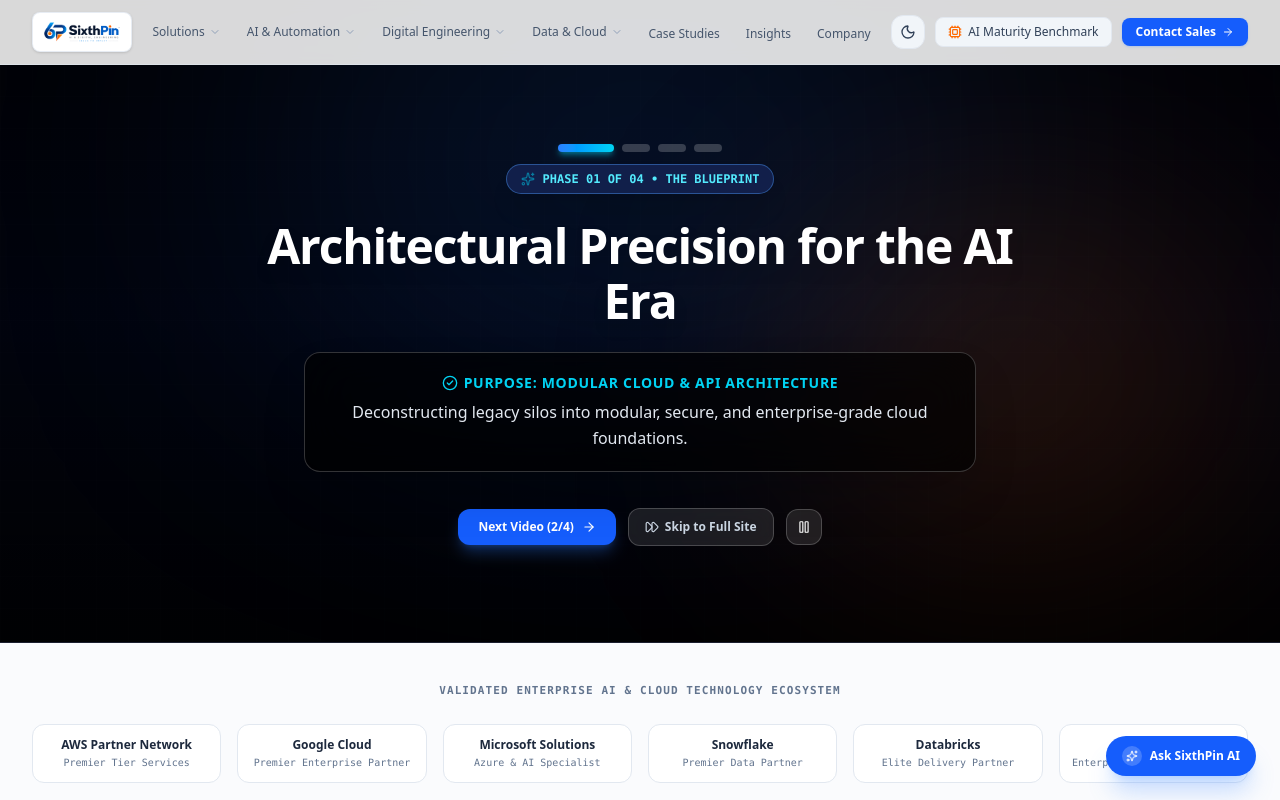
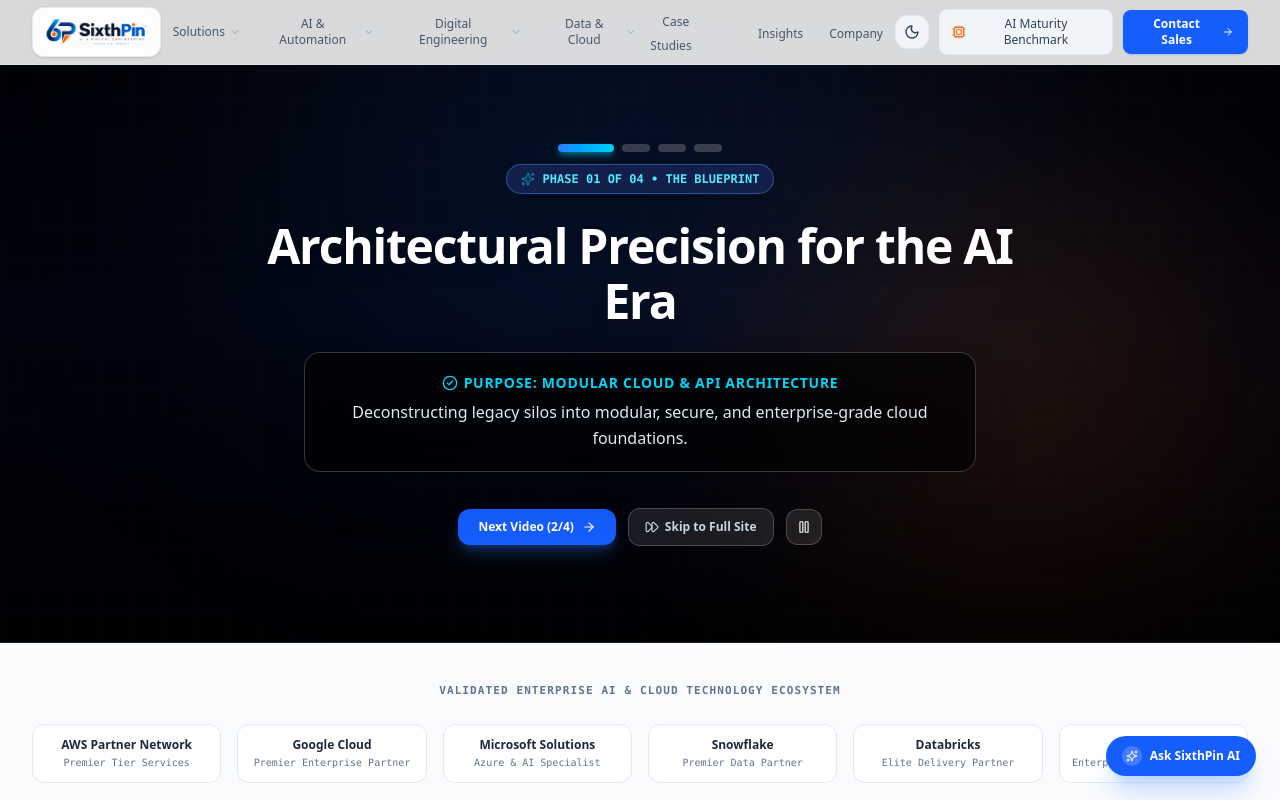
Before and after one commit to prasadkumarg202/sixthPin, a Next.js app: page / in a window 1280 px wide. Shown: the top 800 px of the page. Built offline with nearby package versions, Linux system fonts and the light colour scheme.

Commit message:
Implement animated SixthPin logo component with recurring glow trigger and VideoObject Schema JSON-LD

```diff
--- a/src/app/globals.css
+++ b/src/app/globals.css
@@ -168,3 +168,23 @@
 .animate-spin-slow {
   animation: spinSlow 12s linear infinite;
 }
+
+/* Attention-Grabbing Brand Logo Pulse/Glow Animation */
+@keyframes logoAttention {
+  0% {
+    transform: scale(1);
+    filter: drop-shadow(0 0 0 rgba(0, 119, 255, 0));
+  }
+  50% {
+    transform: scale(1.05);
+    filter: drop-shadow(0 0 12px rgba(0, 119, 255, 0.65)) drop-shadow(0 0 4px rgba(249, 115, 22, 0.4));
+  }
+  100% {
+    transform: scale(1);
+    filter: drop-shadow(0 0 0 rgba(0, 119, 255, 0));
+  }
+}
+
+.animate-logo-pulse {
+  animation: logoAttention 1.5s ease-in-out;
+}
--- a/src/app/layout.tsx
+++ b/src/app/layout.tsx
@@ -76,26 +76,47 @@ export default function RootLayout({
 }>) {
   const jsonLd = {
     "@context": "https://schema.org",
+    "@graph": [
+      {
         "@type": "Organization",
-    name: "SixthPin Technologies",
-    url: "https://sixthpin.com",
-    logo: "https://sixthpin.com/logo.png",
-    description:
+        "name": "SixthPin Technologies",
+        "url": "https://sixthpin.pages.dev",
+        "logo": "https://sixthpin.pages.dev/logo.png",
+        "description":
           "Enterprise AI, Cloud Transformation, and Digital Engineering Services.",
-    sameAs: [
+        "sameAs": [
           "https://linkedin.com/company/sixthpin",
           "https://github.com/sixthpin"
         ],
-    contactPoint: {
+        "contactPoint": {
           "@type": "ContactPoint",
-      contactType: "customer support",
-      email: "contact@sixthpin.com"
+          "contactType": "customer support",
+          "email": "contact@sixthpin.com"
         },
-    knowsAbout: [
+        "knowsAbout": [
           "Artificial Intelligence",
           "Digital Engineering",
           "Cloud Modernization",
           "Data Lakehouse Architecture"
+        ]
+      },
+      {
+        "@type": "VideoObject",
+        "name": "SixthPin Animated Logo & Brand Introduction",
+        "description": "Official brand introduction and animated logo for SixthPin - AI & Digital Engineering: Ideas to Impact.",
+        "thumbnailUrl": "https://sixthpin.pages.dev/logo.png",
+        "uploadDate": "2026-09-08T08:00:00+08:00",
+        "contentUrl": "https://sixthpin.pages.dev/videos/sixthpin-ai-digital-engineering-logo-animation.mp4",
+        "embedUrl": "https://sixthpin.pages.dev",
+        "publisher": {
+          "@type": "Organization",
+          "name": "SixthPin",
+          "logo": {
+            "@type": "ImageObject",
+            "url": "https://sixthpin.pages.dev/logo.png"
+          }
+        }
+      }
     ]
   };
 
--- /dev/null
+++ b/src/components/brand/AnimatedLogo.tsx
@@ -0,0 +1,71 @@
+"use client";
+
+import React, { useState, useEffect } from "react";
+import Link from "next/link";
+
+interface AnimatedLogoProps {
+  className?: string;
+}
+
+export const AnimatedLogo: React.FC<AnimatedLogoProps> = ({
+  className = "",
+}) => {
+  const [isPulsing, setIsPulsing] = useState(false);
+
+  // Trigger pulse glow animation every 25 seconds (and on initial load after 2s)
+  useEffect(() => {
+    const triggerPulse = () => {
+      setIsPulsing(true);
+      setTimeout(() => {
+        setIsPulsing(false);
+      }, 1600); // 1.6s duration
+    };
+
+    // Initial attention pulse
+    const initialTimer = setTimeout(triggerPulse, 2000);
+
+    // Recurring pulse every 25 seconds
+    const interval = setInterval(triggerPulse, 25000);
+
+    return () => {
+      clearTimeout(initialTimer);
+      clearInterval(interval);
+    };
+  }, []);
+
+  const handleMouseEnter = () => {
+    setIsPulsing(true);
+    setTimeout(() => setIsPulsing(false), 1600);
+  };
+
+  return (
+    <Link
+      href="/"
+      className={`relative inline-flex items-center group py-1 ${className}`}
+      onMouseEnter={handleMouseEnter}
+      aria-label="SixthPin - AI & Digital Engineering Home"
+    >
+      <div
+        className={`relative flex items-center rounded-xl p-1 bg-white/95 dark:bg-white/90 shadow-sm border border-slate-200/80 dark:border-white/20 transition-all duration-300 ${
+          isPulsing ? "animate-logo-pulse" : "group-hover:scale-[1.03] group-hover:shadow-md"
+        }`}
+      >
+        {/* Main Logo Image */}
+        <img
+          src="/logo.png"
+          alt="SixthPin - AI & Digital Engineering: Ideas to Impact"
+          className="h-8 sm:h-9 md:h-10 w-auto object-contain transition-transform duration-300"
+        />
+
+        {/* Ambient Subtle Glow Layer */}
+        <div
+          className={`absolute inset-0 rounded-xl pointer-events-none transition-opacity duration-500 ${
+            isPulsing
+              ? "opacity-100 ring-2 ring-cyan-400/60 shadow-[0_0_15px_rgba(56,189,248,0.4)]"
+              : "opacity-0"
+          }`}
+        />
+      </div>
+    </Link>
+  );
+};
--- a/src/components/layout/Footer.tsx
+++ b/src/components/layout/Footer.tsx
@@ -1,6 +1,7 @@
 import React from "react";
 import Link from "next/link";
 import { Shield, Lock, Terminal, Globe2, Mail, MapPin } from "lucide-react";
+import { AnimatedLogo } from "@/components/brand/AnimatedLogo";
 
 export const Footer = () => {
   return (
@@ -45,13 +46,9 @@ export const Footer = () => {
         <div className="grid grid-cols-2 md:grid-cols-5 gap-8">
           {/* Brand Column */}
           <div className="col-span-2 space-y-3">
-            <Link href="/" className="inline-block group mb-1">
-              <img
-                src="/logo.png"
-                alt="SixthPin - AI & Digital Engineering"
-                className="h-11 w-auto object-contain rounded-lg bg-white p-1.5 shadow-md transition-transform duration-200 group-hover:scale-[1.02]"
-              />
-            </Link>
+            <div className="mb-1">
+              <AnimatedLogo />
+            </div>
             <p className="text-[11px] text-slate-400 leading-relaxed max-w-sm">
               SixthPin is a global digital engineering and enterprise AI platform partner. We architect autonomous multi-agent systems, modernize legacy monoliths, and scale cloud data lakehouses.
             </p>
--- a/src/components/layout/Navbar.tsx
+++ b/src/components/layout/Navbar.tsx
@@ -4,6 +4,7 @@ import React, { useState, useEffect } from "react";
 import Link from "next/link";
 import { navigationData, NavMenu, NavItem } from "@/data/navigation";
 import { useTheme } from "@/context/ThemeContext";
+import { AnimatedLogo } from "@/components/brand/AnimatedLogo";
 import {
   ChevronDown,
   Menu,
@@ -113,16 +114,8 @@ export const Navbar: React.FC<NavbarProps> = ({ onOpenAssessment, onOpenConsulta
     >
       <div className="max-w-7xl mx-auto px-4 sm:px-6 lg:px-8">
         <div className="flex items-center justify-between h-16">
-          {/* Official Brand Logo */}
-          <Link href="/" className="flex items-center space-x-2 group py-1">
-            <div className="relative flex items-center">
-              <img
-                src="/logo.png"
-                alt="SixthPin - AI & Digital Engineering"
-                className="h-9 sm:h-10 w-auto object-contain rounded-lg bg-white dark:bg-white/95 p-1 shadow-sm border border-slate-200/80 dark:border-white/20 transition-transform duration-200 group-hover:scale-[1.02]"
-              />
-            </div>
-          </Link>
+          {/* Official Animated Brand Logo */}
+          <AnimatedLogo />
 
           {/* Desktop Navigation */}
           <nav className="hidden lg:flex items-center space-x-0.5">
```
Lines whose indentation alone changed are shown as unchanged.
